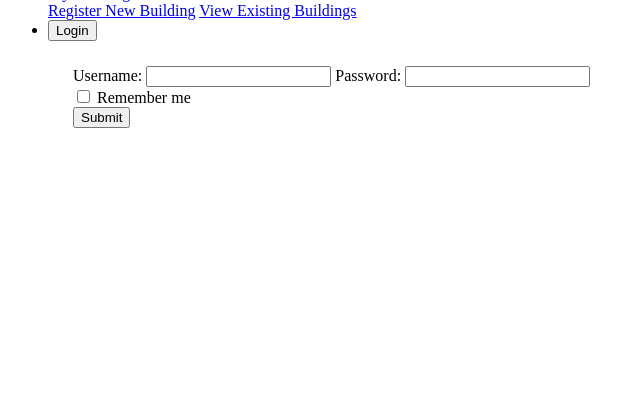
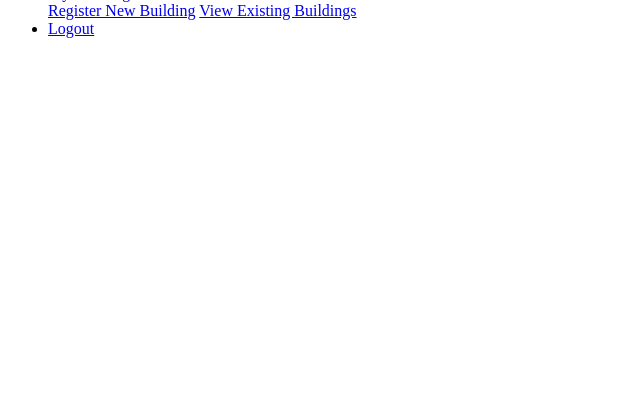
Before and after one commit to hanabanashiku/Pathfinder, a PHP site: page /nav.html in a window 1280 px wide. Shown: the part 238-647 px from the top of the page, without its empty margins (0-640 px from the left). Run offline with PHP 8.4, Linux system fonts and the light colour scheme.

Commit message:
Login Page Update
Should be the final version of the index.php, just need to connect to database

```diff
--- a/website/home.php
+++ b/website/home.php
@@ -12,7 +12,7 @@
     <div id="main">
 
         <?php
-            include ('topNav.html');
+            include ('nav.html');
         ?>
 
         <br>
--- a/website/nav.html
+++ b/website/nav.html
@@ -13,7 +13,7 @@
 
     <div class="mx-auto my-2 order-0 order-md-1 position-relative">
         <a class="mx-auto" href="#">
-            <img src="assets/logo4-crop.png" class="rounded">
+            <img src="assets/logo4-final.png" class="rounded">
         </a>
         <button class="navbar-toggler" type="button" data-toggle="collapse" data-target=".dual-collapse2">
             <span class="navbar-toggler-icon"></span>
@@ -31,30 +31,9 @@
                     <a class="dropdown-item" href="#">View Existing Buildings</a>
                 </div>
             </li>
-            <li>
-                <div class="dropdown">
-                    <button type="button" class="btn btn-primary dropdown-toggle" data-toggle="dropdown">
-                        Login
-                    </button>
-                    <div class="dropdown-menu" style="padding:25px;">
-                        <form class="form-inline" action="#">
-                            <label for="email" class="mr-sm-2">Username:</label>
-                            <input type="username" class="form-control mb-2 mr-sm-2" id="username">
-                            <label for="pwd" class="mr-sm-2">Password:</label>
-                            <input type="password" class="form-control mb-2 mr-sm-2" id="pwd">
-                            <div class="form-check mb-2 mr-sm-2">
-                                <label class="form-check-label">
-                                <input class="form-check-input" type="checkbox"> Remember me
-                                </label>
-                            </div>
-                            <button type="submit" class="btn btn-primary mb-2">Submit</button>
-                        </form>
-                    </div>
-                </div>
-
+            <li class="nav-item">
+                <a class="nav-link" href="#">Logout</a>
             </li>
-
-
         </ul>
     </div>
 
```
Also changed, not shown: website/index.php (+13 -0 lines), website/assets/background.jpg (added), website/assets/favicon.png (renamed from website/favicon.png).
